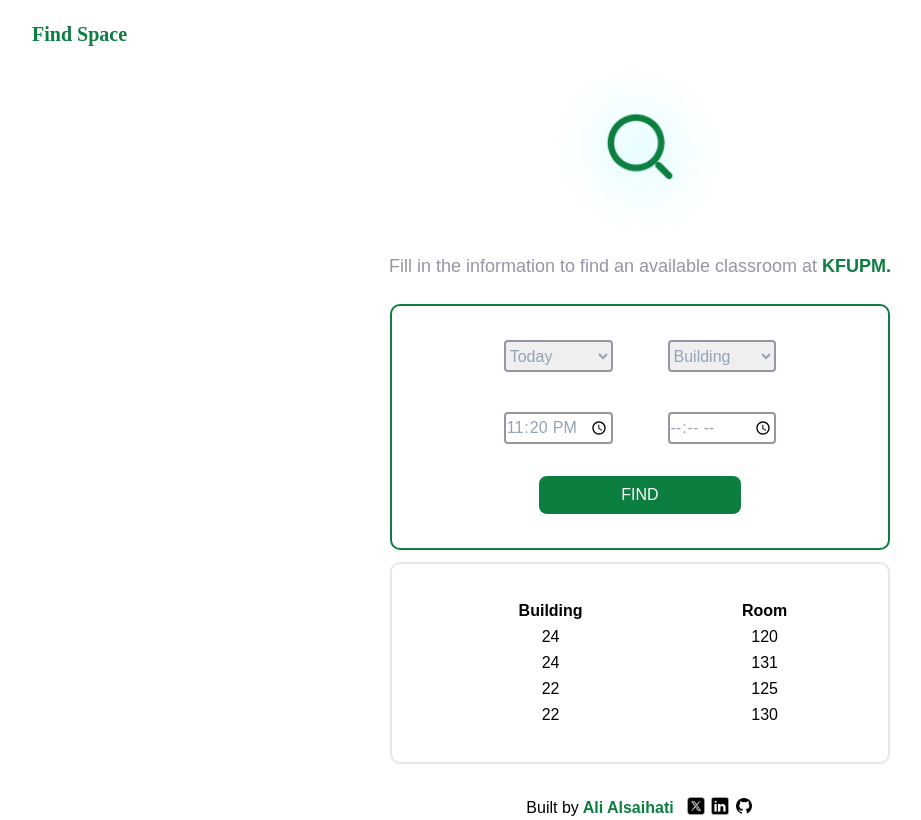
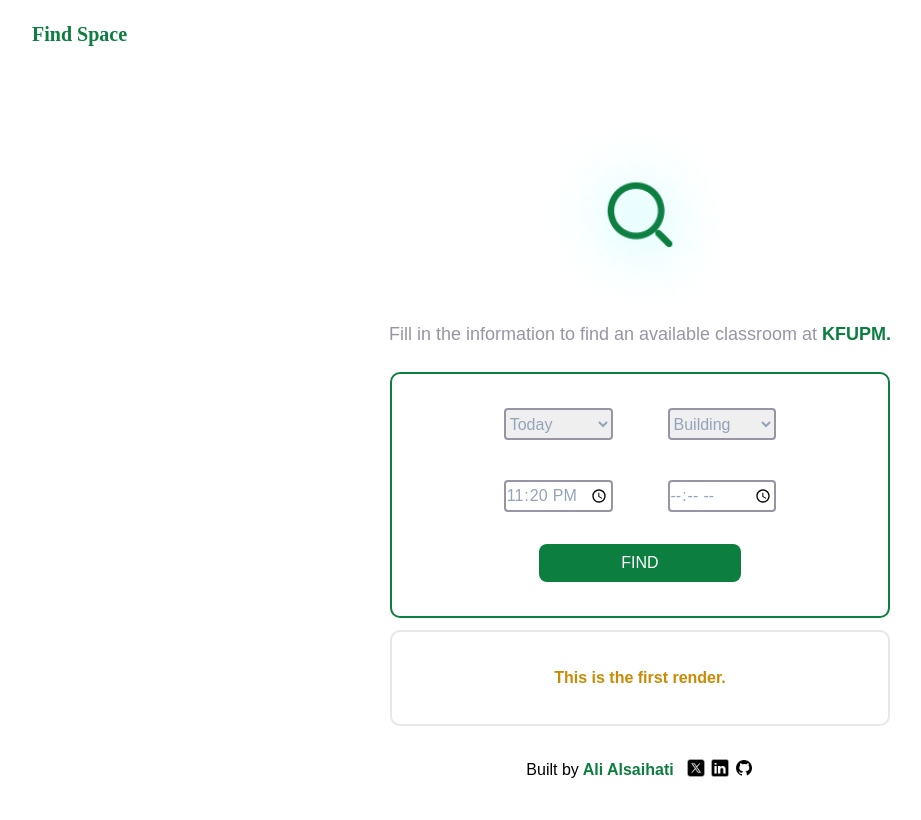
Before and after one commit to Ali-SWE/find-space, a Next.js app: page / in a window 1280 px wide. Shown: the whole page, without its empty margins (0-921 px from the left). Built offline with nearby package versions, Linux system fonts and the light colour scheme; a web font is replaced by a local one.

Commit message:
working first render

```diff
--- a/app/components/Info.tsx
+++ b/app/components/Info.tsx
@@ -17,6 +17,7 @@ type Props = {
 }
 
 const Info = ({changeDay, changeBuilding, changeStartTime, changeEndTime, missingBuilding, timeError}: Props) => {
+    console.log("miss" + missingBuilding)
     return (
             <div className="grid grid-cols-2 gap-y-10 gap-x-[30px] md:gap-x-[55px]">
 
@@ -37,7 +38,7 @@ const Info = ({changeDay, changeBuilding, changeStartTime, changeEndTime, missin
               <select name="select-building"
               id="select-building"
               className={`border-2 h-8 border-secondary focus:border-primary rounded text-slate-400
-              text-xs md:text-base ${missingBuilding? "border-red-500": ""}`}
+              text-xs md:text-base ${missingBuilding? "border-my-red": ""}`}
               onChange={e => changeBuilding(e.target.value)}
              >
                 <option value="">Building</option>
@@ -46,12 +47,12 @@ const Info = ({changeDay, changeBuilding, changeStartTime, changeEndTime, missin
 
               <input type="time" name="start-time" id="start-time" defaultValue={currentTime}
               className={`border-2 h-8 border-secondary focus:border-primary rounded
-            text-slate-400 text-xs md:text-base ${timeError?"border-red-500" :""}`}
+            text-slate-400 text-xs md:text-base ${timeError? " border-my-red" :""}`}
               onChange={e => changeStartTime(e.target.value)}/>
 
               <input type="time" name="end-time" id="end-time"
               className={`border-2 h-8 border-secondary focus:border-primary rounded
-              text-slate-400 text-xs md:text-base ${timeError?"border-red-500" :""}`}
+              text-slate-400 text-xs md:text-base ${timeError?"border-my-red" :""}`}
               onChange={e => changeEndTime(e.target.value)}/>
 
             </div>
--- a/app/components/Navbar.tsx
+++ b/app/components/Navbar.tsx
@@ -9,7 +9,7 @@ const Navbar: React.FC = () => {
 
   return (
     <header className='text-primary'>
-      <nav className="w-full fixed top-0 left-0 right-0 z-10">
+      <nav className="w-full cona top-0 left-0 right-0 z-10">
         <div className="px-4 mx-auto lg:max-w-7xl md:items-center md:flex md:px-8">
 
             <div className="flex items-center justify-between py-3 md:py-5 md:block">
--- a/app/components/Table.tsx
+++ b/app/components/Table.tsx
@@ -4,24 +4,37 @@ type Props = {
   building: string,
   rooms: string[]
 }
-const Table = ({myList}:{myList:Props[]}) => {
-    return(
-        <div className="box-border grid grid-cols-1 mb-3
-        border-2 w-[282px] md:w-[500px] p-[34px] rounded-[10px]">
-           {myList.length === 0
-           ? <p className="text-center text-yellow-600 font-bold">Sorry, There is no space. Try to change the information you specified.</p>
-           :
 
+const Table = ({ myList }: { myList: Props[] | null }) => {
+
+  return (
+    <div className="box-border grid grid-cols-1 mb-3 border-2 w-[282px] md:w-[500px] p-[34px] rounded-[10px]">
+      {myList === null ? (
+        <p className="text-center text-yellow-600 font-bold">
+          This is the first render.
+        </p>
+      ) : (
+        myList?.length === 0 ? (
+          <p className="text-center text-yellow-600 font-bold">
+            Sorry, There is no space. Try to change the information you specified.
+          </p>
+        ) : (
           <table className="table-auto w-full">
             <thead>
               <tr>
-                        <th>Building</th>
+                {/* <th>Building</th> add this in case you decide to add several building feature */}
                 <th>Room</th>
               </tr>
             </thead>
-
             <tbody>
-                    {
+              {myList?.map((space, index1) => (
+                space.rooms.map((room, index2) => (
+                  <tr key={index2}>
+                    <td className="text-center">{room}</td>
+                  </tr>
+                ))
+              ))}
+              {/* { do this structure in case you decide to add several building feature
                   myList.map((space, index1) => (
                       space.rooms.map((room, index2) =>(
                           <tr key={`${index1}-${index2}`}>
@@ -29,15 +42,13 @@ const Table = ({myList}:{myList:Props[]}) => {
                           <td className="text-center">{room}</td>
                       </tr>
                   ))
-                        ))}
+                  ))} */}
             </tbody>
-
           </table>
-
-            }
+        )
+      )}
     </div>
-
-    )
+  );
 }
 
 export default Table;
--- a/app/page.tsx
+++ b/app/page.tsx
@@ -14,12 +14,18 @@ let endTime = ""
 
 export default function Home() {
 
-  const [myList, setList] = useState([{building:"24", rooms: ["120", "131"]},{building:"22", rooms: ["125", "130"]}]);
+  type myListType ={
+    building: string,
+    rooms: string[]
+  }
+  const [myList, setList] = useState<myListType[] | null>(null);
   const [missingBuilding, setMissingBuilding] = useState(false)
   const [timeErorr, setTimeErorr] = useState(false)
 
   const findHandler = () => {
+    console.log(building)
     if(building === "0"){ // no building is chosen
+      console.log("hi")
       setMissingBuilding(true)
     }
     else{
@@ -27,10 +33,7 @@ export default function Home() {
     }
     let inputTimeError = isTimeError(startTime, endTime)
     if(inputTimeError){ // end time is more than start time or start time is empty
-      console.log("hi")
       setTimeErorr(true)
-      console.log("dikjsfjkd")
-
     }
     else{
       setTimeErorr(false)
--- a/tailwind.config.ts
+++ b/tailwind.config.ts
@@ -15,7 +15,8 @@ const config: Config = {
       },
       colors: {
         "primary": '#0C7E40',
-        "secondary": "#9994A4"
+        "secondary": "#9994A4",
+        "my-red": "#ef4444"
       },
       fontFamily: {
         aclonic: ["Aclonica"]
```
Lines whose indentation alone changed are shown as unchanged.
